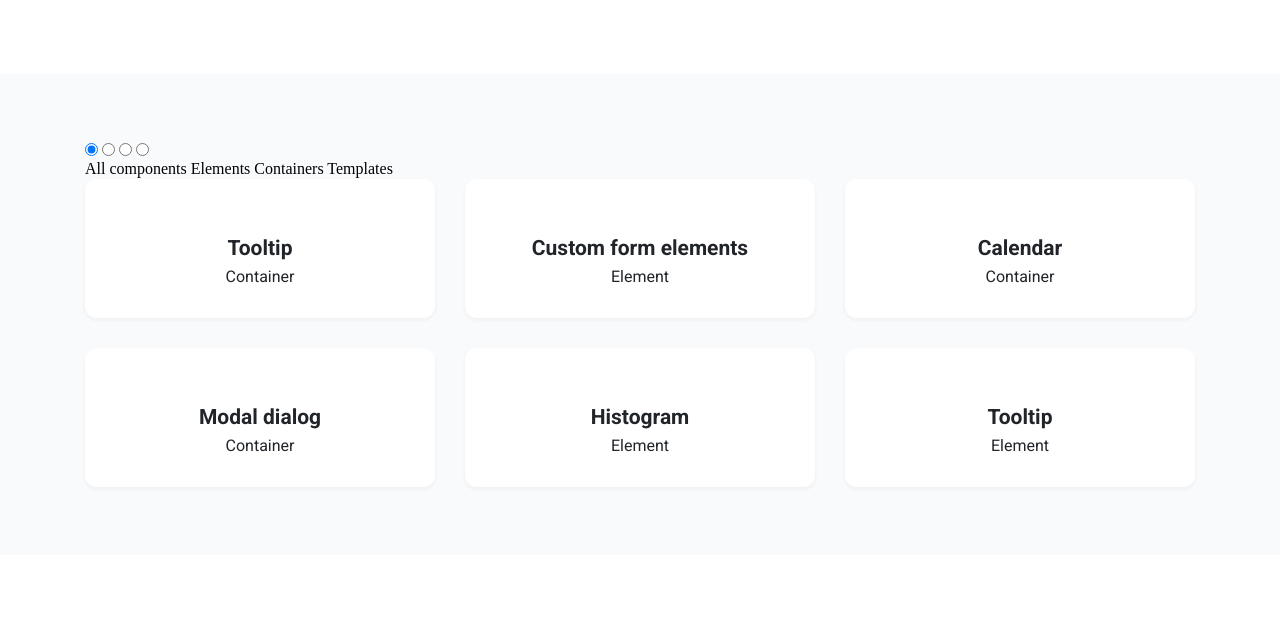
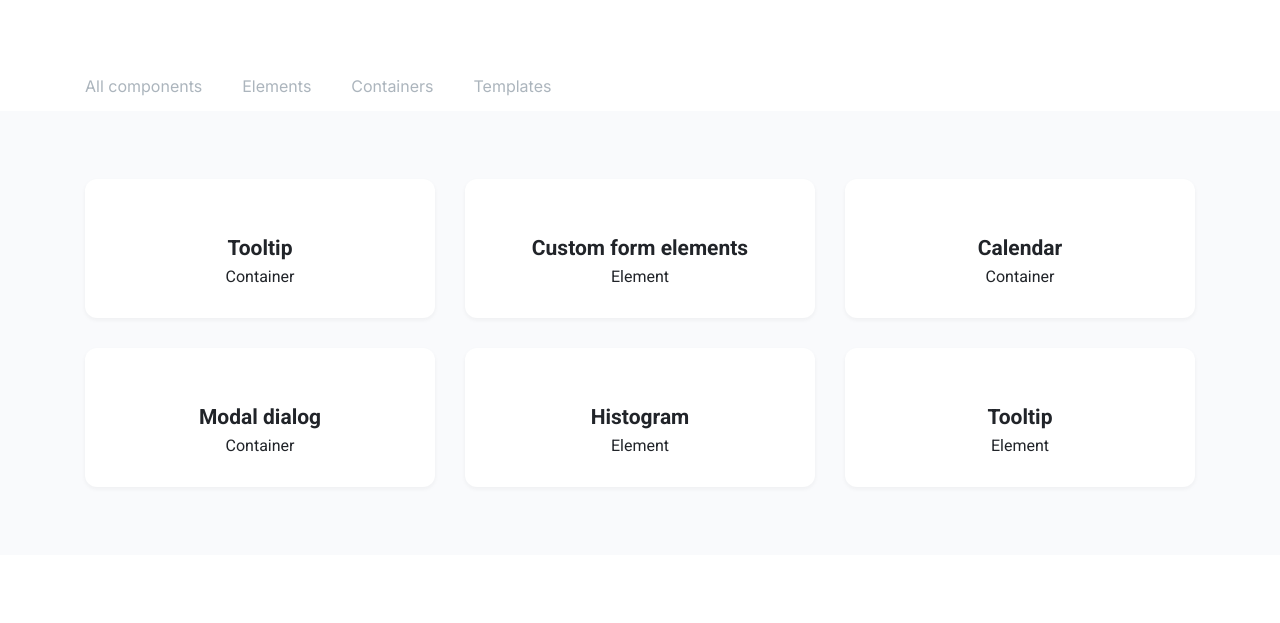
Before and after one commit to js-tasks-ru/htmlcss-20220317_goroshuk, a website: page index.html in a window 1280 px wide. Shown: the part 169-792 px from the top of the page. Drawn offline with Linux system fonts and the light colour scheme.

Commit message:
remade-not-finished

```diff
--- a/assets/css/main.css
+++ b/assets/css/main.css
@@ -5,15 +5,12 @@
 @import '../../components/preview/preview.css';
 @import '../../components/container/container.css';
 @import '../../components/card/card.css';
-<<<<<<< HEAD
 @import '../../components/tabs/tabs.css';
-=======
 @import '../../components/footer/_theme_grey/footer.css';
 @import '../../components/header/_theme_grey/header.css';
 @import '../../components/page/_inner/page.css';
 @import '../../components/sidebar/sidebar.css';
 @import '../../components/content/content.css';
->>>>>>> master
 
 
 
--- a/components/tabs/tabs.css
+++ b/components/tabs/tabs.css
@@ -1,4 +1,4 @@
-.tabs__input_elements:checked ~ .preview__inner .tab__card_container-content {
+.tabs__input_elements:checked ~ .preview .tab__card_container-content {
     display: none;
 }
 
@@ -22,8 +22,8 @@
     line-height: 24px;
     display: flex;
     gap: 40px;
-    position: absolute;
-    bottom: 100%;
+    /* position: absolute; */
+    /* bottom: 100%; */
     color: var(--grey-3);
     box-sizing: border-box;
     width: 100%;
@@ -40,7 +40,7 @@
     position: relative;
 }
 
-::after {
+.tabs__label_all::after , .tabs__label_elements::after , .tabs__label_container::after , .tabs__label_template::after {
     transform: scaleX(0);
     transition: transform 250ms linear;
     content: "";
@@ -56,6 +56,8 @@
     transform: scaleX(1);
 }
 
-::-webkit-scrollbar {
+.tabs__scroller::-webkit-scrollbar {
     display: none;
 }
+
+.tabs {}
--- a/index.html
+++ b/index.html
@@ -16,14 +16,14 @@
             <h1 class="header__title">Reusable component library</h1>
         </div>
         </header>
-        <main class="preview">
-            <div class="container">
+
         <div class="tabs">
             <input type="radio" class="tabs__input tabs__input_all-tab" name="component" id="#all-tab" checked>
             <input type="radio" class="tabs__input tabs__input_elements" name="component" id="#elements-tab">
             <input type="radio" class="tabs__input tabs__input_container" name="component" id="#container-tab">
             <input type="radio" class="tabs__input tabs__input_template" name="component" id="#template-tab">
 
+            <div class="container">
                 <nav class="tabs__scroller">
                     <label class="tabs__label tabs__label_all" for="#all-tab">All components</label>
                     <label class="tabs__label tabs__label_elements" for="#elements-tab">Elements</label>
@@ -31,6 +31,11 @@
                     <label class="tabs__label tabs__label_template" for="#template-tab">Templates</label>
                 </nav>
 
+            </div>
+
+
+            <main class="preview">
+                <div class="container">
                     <div class="preview__inner">
                             <div class="card preview__card tab__card_container-content">
                                 <div class="card__content"></div>
@@ -75,11 +80,10 @@
                                 </div>
                             </div>
 
-
-                    </div>
                     </div>
                 </div>
             </main>
+        </div>
         <footer class="footer">
             <div class="container">
                 <h2 class="footer__title">About</h2>
```
Lines whose indentation alone changed are shown as unchanged.
